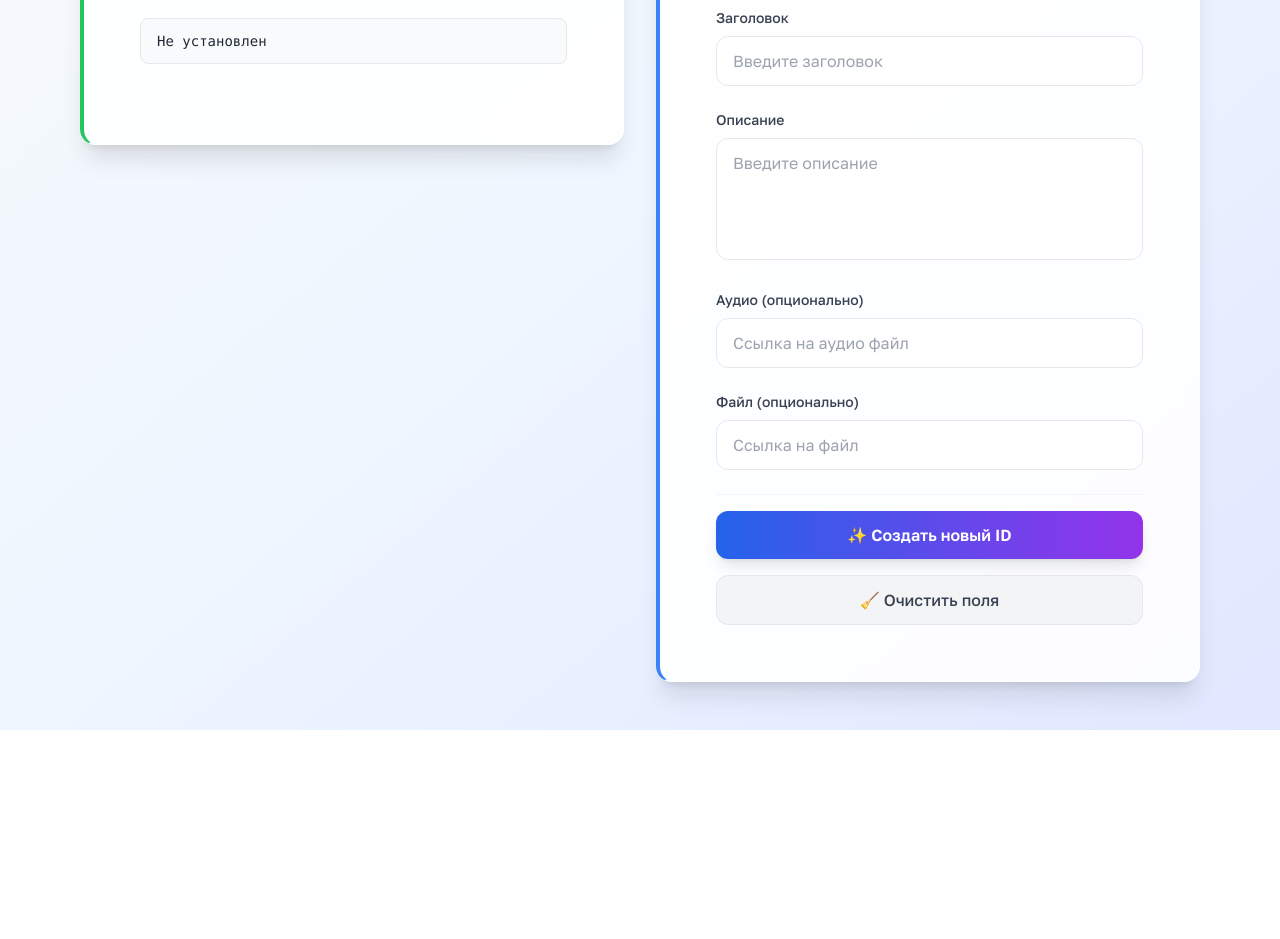
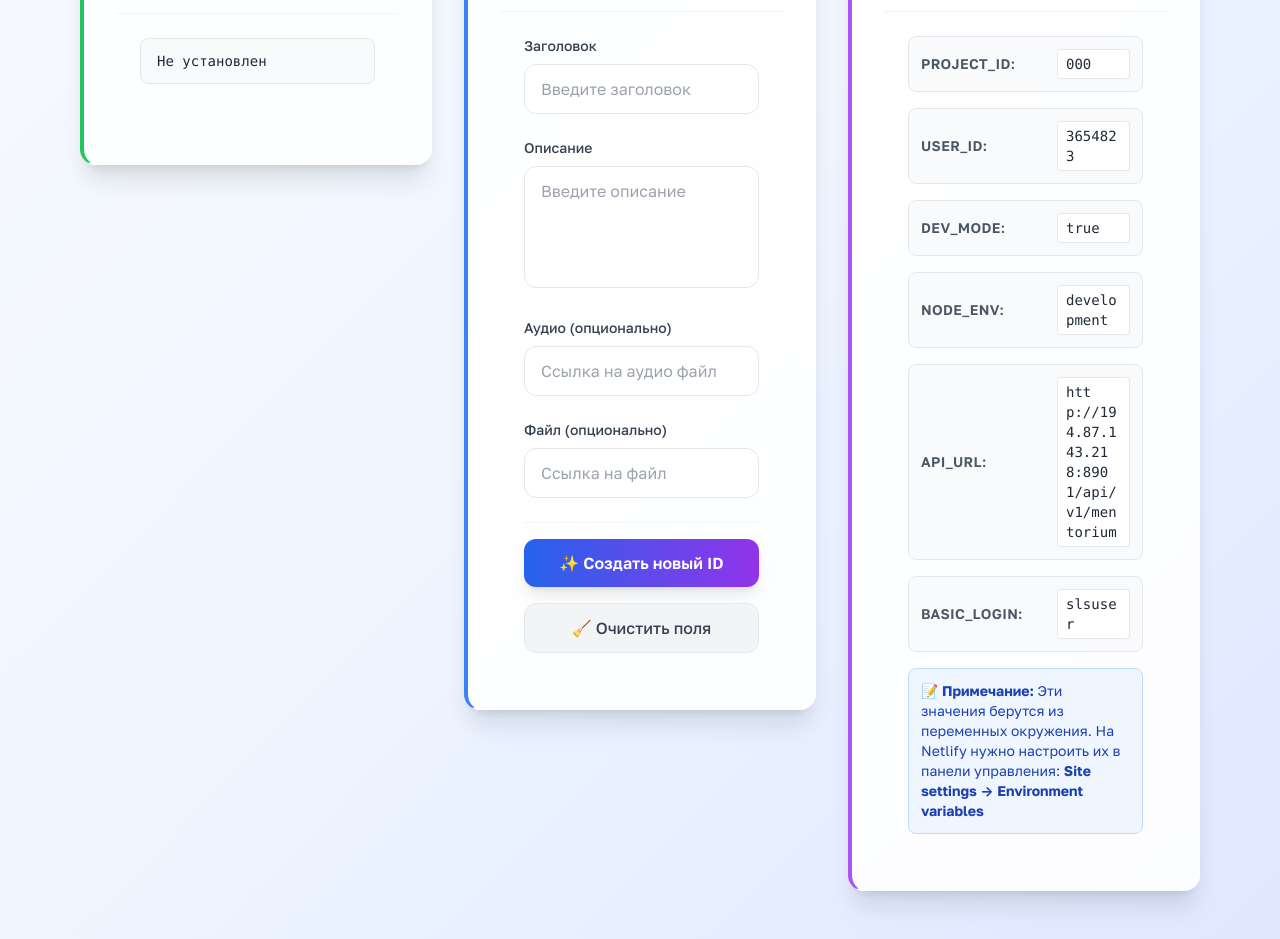
Before and after one commit to DenisDolmatov2020/Diogen, a Vue app: page /reference-id in a window 1280 px wide. Shown: the part 360-1299 px from the top of the page. Before the commit the page ends 1090 px from the top, so only its background shows below. Built offline with nearby package versions, Linux system fonts and the light colour scheme.

Commit message:
Set up actually reference_id if incorrected

```diff
--- a/src/components/ReferenceIdPage.vue
+++ b/src/components/ReferenceIdPage.vue
@@ -1,5 +1,5 @@
 <script setup lang="ts">
-import { ref, onMounted } from 'vue'
+import { ref, onMounted, computed } from 'vue'
 import { getCurrentReferenceId, createNewReferenceIdFromServer, clearReferenceId } from '@/utils/referenceIdManager'
 
 const currentRefId = ref<string>('')
@@ -10,6 +10,16 @@ const inputTitle = ref<string>('')
 const inputText = ref<string>('')
 const inputAudio = ref<string>('')
 const inputFile = ref<string>('')
+
+// Computed properties для переменных окружения
+const envVars = computed(() => ({
+  projectId: import.meta.env.VITE_PROJECT_ID || 'не установлен',
+  userId: import.meta.env.VITE_USER_ID || 'не установлен',
+  devMode: import.meta.env.VITE_DEV_MODE || 'false',
+  nodeEnv: import.meta.env.MODE,
+  apiUrl: import.meta.env.VITE_CHAT_API_URL || 'не установлен',
+  basicLogin: import.meta.env.VITE_API_BASIC_LOGIN || 'не установлен'
+}))
 
 // Загружаем текущий Reference ID
 function loadCurrentReferenceId() {
@@ -240,6 +250,49 @@ onMounted(() => {
             </form>
           </div>
         </div>
+
+        <!-- Переменные окружения -->
+        <div class="card env-vars-card">
+          <div class="card-header">
+            <h2 class="card-title">⚙️ Переменные окружения</h2>
+          </div>
+          <div class="card-content">
+            <div class="env-grid">
+              <div class="env-item">
+                <span class="env-label">PROJECT_ID:</span>
+                <code class="env-value">{{ envVars.projectId }}</code>
+              </div>
+              <div class="env-item">
+                <span class="env-label">USER_ID:</span>
+                <code class="env-value">{{ envVars.userId }}</code>
+              </div>
+              <div class="env-item">
+                <span class="env-label">DEV_MODE:</span>
+                <code class="env-value">{{ envVars.devMode }}</code>
+              </div>
+              <div class="env-item">
+                <span class="env-label">NODE_ENV:</span>
+                <code class="env-value">{{ envVars.nodeEnv }}</code>
+              </div>
+              <div class="env-item">
+                <span class="env-label">API_URL:</span>
+                <code class="env-value">{{ envVars.apiUrl }}</code>
+              </div>
+              <div class="env-item">
+                <span class="env-label">BASIC_LOGIN:</span>
+                <code class="env-value">{{ envVars.basicLogin }}</code>
+              </div>
+            </div>
+
+            <div class="env-info">
+              <p class="env-notice">
+                📝 <strong>Примечание:</strong> Эти значения берутся из переменных окружения.
+                На Netlify нужно настроить их в панели управления:
+                <strong>Site settings → Environment variables</strong>
+              </p>
+            </div>
+          </div>
+        </div>
       </div>
     </div>
   </div>
@@ -295,7 +348,7 @@ onMounted(() => {
 
 /* Контент страницы */
 .page-content {
-  @apply grid grid-cols-1 lg:grid-cols-2 gap-6 lg:gap-8;
+  @apply grid grid-cols-1 xl:grid-cols-3 gap-6 lg:gap-8;
 }
 
 /* Карточки */
@@ -383,6 +436,38 @@ onMounted(() => {
 /* Создание нового ID */
 .create-id-card {
   @apply border-l-4 border-l-blue-500;
+}
+
+/* Переменные окружения */
+.env-vars-card {
+  @apply border-l-4 border-l-purple-500;
+}
+
+.env-grid {
+  @apply grid grid-cols-1 gap-3 lg:gap-4 mb-4;
+}
+
+.env-item {
+  @apply flex flex-col sm:flex-row sm:items-center gap-2;
+  @apply bg-gray-50 p-3 rounded-lg border border-gray-200;
+}
+
+.env-label {
+  @apply text-sm font-semibold text-gray-600 uppercase tracking-wide;
+  @apply sm:w-32 flex-shrink-0;
+}
+
+.env-value {
+  @apply text-sm font-mono text-gray-800 bg-white px-2 py-1 rounded border;
+  @apply flex-1 break-all;
+}
+
+.env-info {
+  @apply bg-blue-50 border border-blue-200 rounded-lg p-3;
+}
+
+.env-notice {
+  @apply text-sm text-blue-800 mb-0;
 }
 
 .create-form {
--- a/src/utils/referenceIdManager.ts
+++ b/src/utils/referenceIdManager.ts
@@ -73,13 +73,17 @@ export function getCurrentReferenceId(): string | null {
 }
 
 /**
- * Получает reference_id или генерирует новый, если его нет
+ * Получает reference_id или генерирует новый, если его нет или PROJECT_ID не совпадает
  */
 export function getOrCreateReferenceId(): string {
   let referenceId = getCurrentReferenceId()
 
   if (!referenceId) {
     console.log('🔄 [getOrCreateReferenceId] reference_id не найден, генерируем новый')
+    referenceId = generateReferenceId()
+    saveReferenceId(referenceId)
+  } else if (!isValidReferenceId(referenceId)) {
+    console.log('🔄 [getOrCreateReferenceId] reference_id невалидный или PROJECT_ID не совпадает, генерируем новый')
     referenceId = generateReferenceId()
     saveReferenceId(referenceId)
   } else {
@@ -163,3 +167,26 @@ export function parseReferenceId(referenceId: string): ReferenceIdConfig | null
     return null
   }
 }
+
+/**
+ * Проверяет валидность reference_id (правильный формат и совпадение PROJECT_ID)
+ */
+export function isValidReferenceId(referenceId: string): boolean {
+  const currentProjectId = import.meta.env.VITE_PROJECT_ID || '000'
+  const parsedId = parseReferenceId(referenceId)
+
+  if (!parsedId) {
+    return false
+  }
+
+  const isValid = parsedId.projectId === currentProjectId
+
+  console.log('🔍 [isValidReferenceId] Проверка reference_id:', {
+    referenceId,
+    parsedProjectId: parsedId.projectId,
+    currentProjectId,
+    isValid
+  })
+
+  return isValid
+}
```
